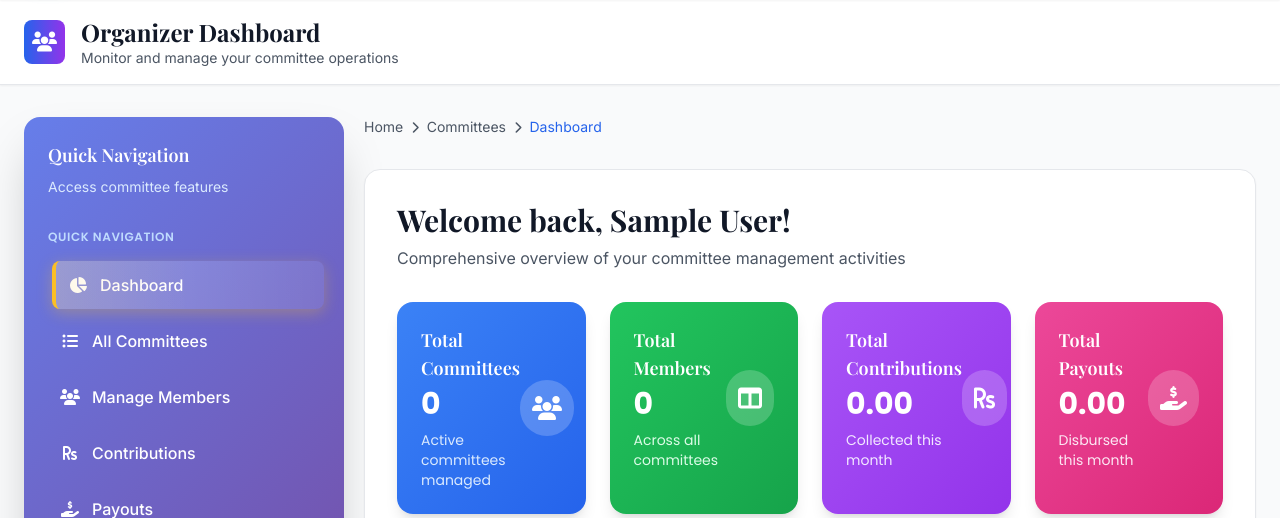
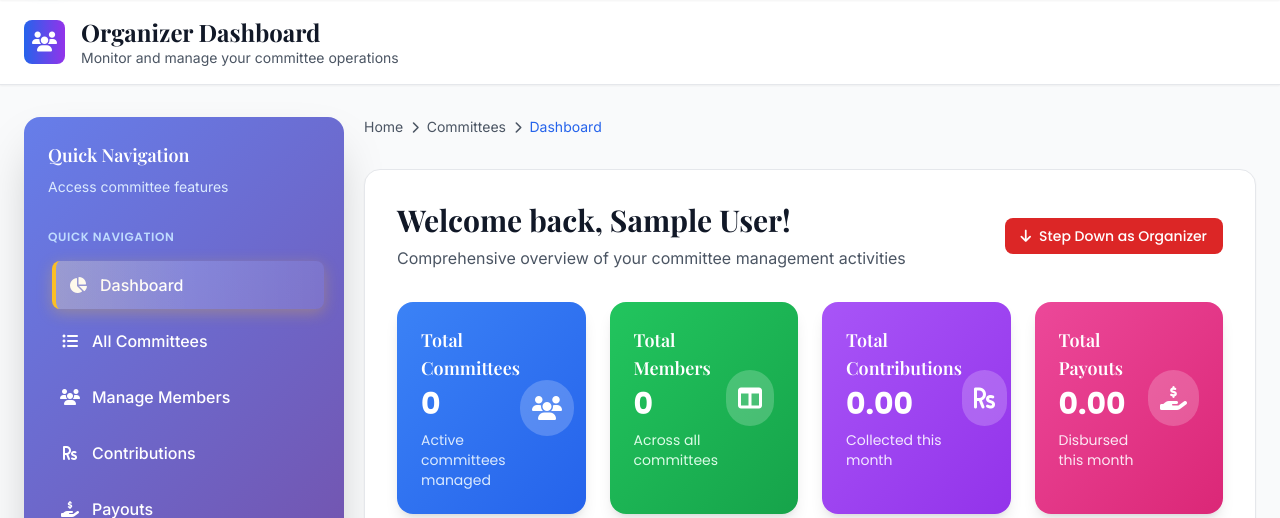
Before and after one commit to muhammadusman349/Smart-Committee, a Django app: page /committee/organizer-dashboard/ in a window 1280 px wide. Shown: the part 85-603 px from the top of the page. Run offline with Django 5.2, Linux system fonts and the light colour scheme; the visitor is signed in with stand-in values (Sample User, id 1); data that the repository does not hold is empty; parts of the project's set-up code (start-up, migrations or seed data) failed here and were passed over; some libraries are stand-ins or nearby versions.

Commit message:
switch_to_organizer and step_down_organizer view added also add buttons

```diff
--- a/committee/urls.py
+++ b/committee/urls.py
@@ -30,6 +30,8 @@ from .views import (
     invitation_list,
     invitation_resend,
     invitation_revoke,
+    switch_to_organizer,
+    step_down_organizer,
 )
 app_name = 'committee'
 
@@ -78,4 +80,8 @@ urlpatterns = [
     path('member/committee/<int:pk>/', member_committee_detail, name='member_committee_detail'),
     path('member/contributions/<int:membership_pk>/add/', member_contribution_create, name='member_contribution_create'),
 
+    # Role switching
+    path('switch-to-organizer/', switch_to_organizer, name='switch_to_organizer'),
+    path('step-down-organizer/', step_down_organizer, name='step_down_organizer'),
+
 ]
--- a/committee/views.py
+++ b/committee/views.py
@@ -276,6 +276,41 @@ def invitation_revoke(request, pk):
 
     messages.success(request, f"Invitation to {invitation.email} has been revoked.")
     return redirect('committee:invitation_list', pk=invitation.committee.pk)
+
+
+@login_required
+def switch_to_organizer(request):
+    """Allow members to become organizers"""
+    if not request.user.is_organizer:
+        request.user.is_organizer = True
+        request.user.save()
+        messages.success(request, "You've been upgraded to organizer status! You can now create and manage committees.")
+        return redirect('committee:organizer_dashboard')
+    else:
+        messages.info(request, "You're already an organizer.")
+        return redirect('committee:organizer_dashboard')
+
+
+@login_required
+def step_down_organizer(request):
+    """Allow organizers to remove their organizer status"""
+    if not request.user.is_organizer:
+        messages.error(request, "You're not currently an organizer.")
+        return redirect('committee:member_dashboard')
+
+    # Check if user has any committees they organize
+    organized_committees = Committee.objects.filter(organizer=request.user).count()
+
+    if organized_committees > 0:
+        messages.error(request, f"You cannot step down as organizer while you have {organized_committees} active committee(s). Please transfer or delete your committees first.")
+        return redirect('committee:organizer_dashboard')
+
+    # Remove organizer status
+    request.user.is_organizer = False
+    request.user.save()
+
+    messages.success(request, "You have stepped down from organizer status. You can become an organizer again anytime by creating a committee.")
+    return redirect('committee:member_dashboard')
 
 
 @login_required
@@ -729,7 +764,10 @@ def organizer_dashboard(request):
     """Dashboard for organizers to manage committees and view statistics"""
     if not request.user.is_organizer:
         messages.error(request, "Only organizers can access the dashboard")
-        return redirect('committee:committee_list')
+        return redirect('committee:member_dashboard')
+
+    # Check if organizer is also a member of any committee
+    is_also_member = Membership.objects.filter(member=request.user, status='ACTIVE').exists()
 
     # Calculate statistics
     total_committees = Committee.objects.filter(organizer=request.user).count()
@@ -801,6 +839,7 @@ def organizer_dashboard(request):
         'active_memberships': active_memberships,
         'next_contribution_date': next_contribution_date,
         'current_month': current_month,
+        'is_also_member': is_also_member,
         'form_errors': []
     })
 
@@ -976,8 +1015,8 @@ def bulk_contribution(request):
 @login_required
 def member_dashboard(request):
     """Dashboard for members to see their committees, contributions, and payouts."""
-    if request.user.is_organizer:
-        return redirect('committee:organizer_dashboard')
+    # Allow access to member dashboard regardless of organizer status
+    # Users can be both organizers and members
 
     memberships = Membership.objects.filter(member=request.user, status='ACTIVE').select_related('committee')
     committees = []
--- a/templates/committee/organizer_dashboard.html
+++ b/templates/committee/organizer_dashboard.html
@@ -11,10 +11,30 @@
 
 {% block committee_content %}
 <div class="p-8">
-    <!-- Dashboard Header -->
+    <!-- Dashboard Header with Role Navigation -->
     <div class="mb-8">
-        <h2 class="text-3xl font-bold font-display text-gray-900 mb-2">Welcome back, {{ user.full_name|default:user.get_username|default:'User' }}!</h2>
-        <p class="text-gray-600 font-body">Comprehensive overview of your committee management activities</p>
+        <div class="flex justify-between items-center">
+            <div>
+                <h2 class="text-3xl font-bold font-display text-gray-900 mb-2">Welcome back, {{ user.full_name|default:user.get_username|default:'User' }}!</h2>
+                <p class="text-gray-600 font-body">Comprehensive overview of your committee management activities</p>
+            </div>
+            <div class="flex space-x-3">
+                {% if is_also_member %}
+                    <a href="{% url 'committee:member_dashboard' %}"
+                       class="inline-flex items-center px-4 py-2 bg-indigo-600 hover:bg-indigo-700 text-white text-sm font-medium rounded-lg transition duration-200">
+                        <i class="fas fa-user mr-2"></i>
+                        Member Dashboard
+                    </a>
+                {% endif %}
+
+                <button type="button"
+                        onclick="document.getElementById('stepDownModal').classList.remove('hidden')"
+                        class="inline-flex items-center px-4 py-2 bg-red-600 hover:bg-red-700 text-white text-sm font-medium rounded-lg transition duration-200">
+                    <i class="fas fa-arrow-down mr-2"></i>
+                    Step Down as Organizer
+                </button>
+            </div>
+        </div>
     </div>
 
     <!-- Stats Grid -->
@@ -161,11 +181,64 @@
 
     </div>
 </div>
+
+<!-- Step Down Organizer Modal -->
+<div id="stepDownModal" class="hidden fixed inset-0 bg-gray-600 bg-opacity-50 overflow-y-auto h-full w-full z-50">
+    <div class="relative top-20 mx-auto p-5 border w-96 shadow-lg rounded-md bg-white">
+        <div class="mt-3 text-center">
+            <div class="mx-auto flex items-center justify-center h-12 w-12 rounded-full bg-red-100">
+                <i class="fas fa-exclamation-triangle text-red-600 text-xl"></i>
+            </div>
+            <h3 class="text-lg font-medium text-gray-900 mt-4">Step Down as Organizer</h3>
+            <div class="mt-2 px-7 py-3">
+                <p class="text-sm text-gray-500">
+                    Are you sure you want to step down as organizer?
+                </p>
+                <p class="text-sm text-gray-500 mt-2">
+                    <strong>Note:</strong> You can only do this if you have no active committees.
+                </p>
+                <p class="text-sm text-gray-400 mt-2">
+                    You can become an organizer again anytime by creating a new committee.
+                </p>
+            </div>
+            <div class="items-center px-4 py-3">
+                <div class="flex space-x-3">
+                    <button id="cancelStepDown"
+                            class="px-4 py-2 bg-gray-500 text-white text-base font-medium rounded-md w-full shadow-sm hover:bg-gray-600 focus:outline-none focus:ring-2 focus:ring-gray-300">
+                        Cancel
+                    </button>
+                    <form method="get" action="{% url 'committee:step_down_organizer' %}" class="w-full">
+                        <button type="submit"
+                                class="px-4 py-2 bg-red-600 text-white text-base font-medium rounded-md w-full shadow-sm hover:bg-red-700 focus:outline-none focus:ring-2 focus:ring-red-300">
+                            Yes, Step Down
+                        </button>
+                    </form>
+                </div>
+            </div>
+        </div>
+    </div>
+</div>
 {% endblock %}
 
 {% block extra_js %}
 <script>
 document.addEventListener('DOMContentLoaded', function() {
+    // Modal functionality
+    const modal = document.getElementById('stepDownModal');
+    const cancelBtn = document.getElementById('cancelStepDown');
+
+    // Close modal when clicking cancel
+    cancelBtn.addEventListener('click', function() {
+        modal.classList.add('hidden');
+    });
+
+    // Close modal when clicking outside
+    modal.addEventListener('click', function(e) {
+        if (e.target === modal) {
+            modal.classList.add('hidden');
+        }
+    });
+
     // Add smooth scrolling for anchor links
     document.querySelectorAll('a[href^="#"]').forEach(anchor => {
         anchor.addEventListener('click', function (e) {
```
Also changed, not shown: templates/committee/member_dashboard.html (+22 -3 lines).
